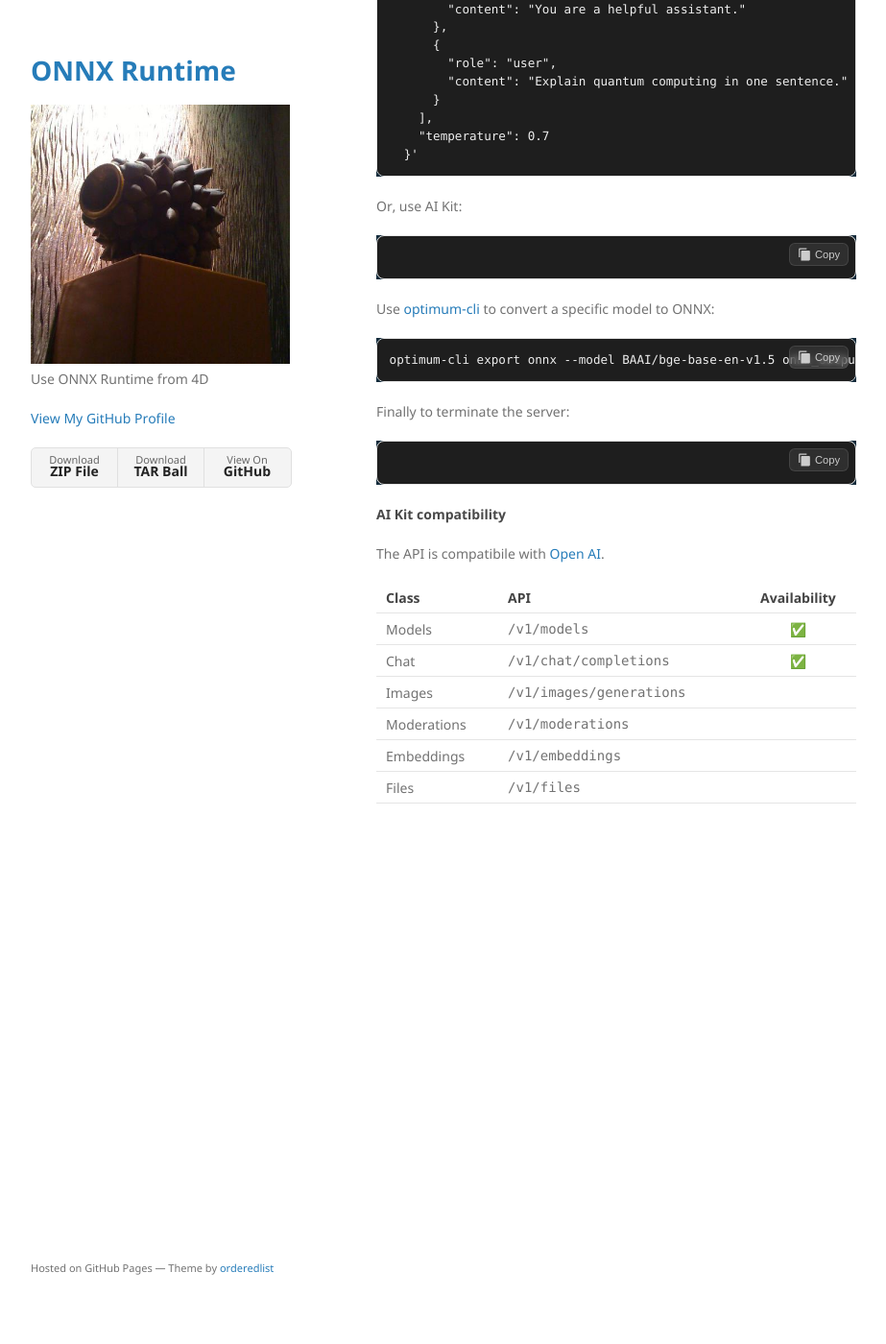
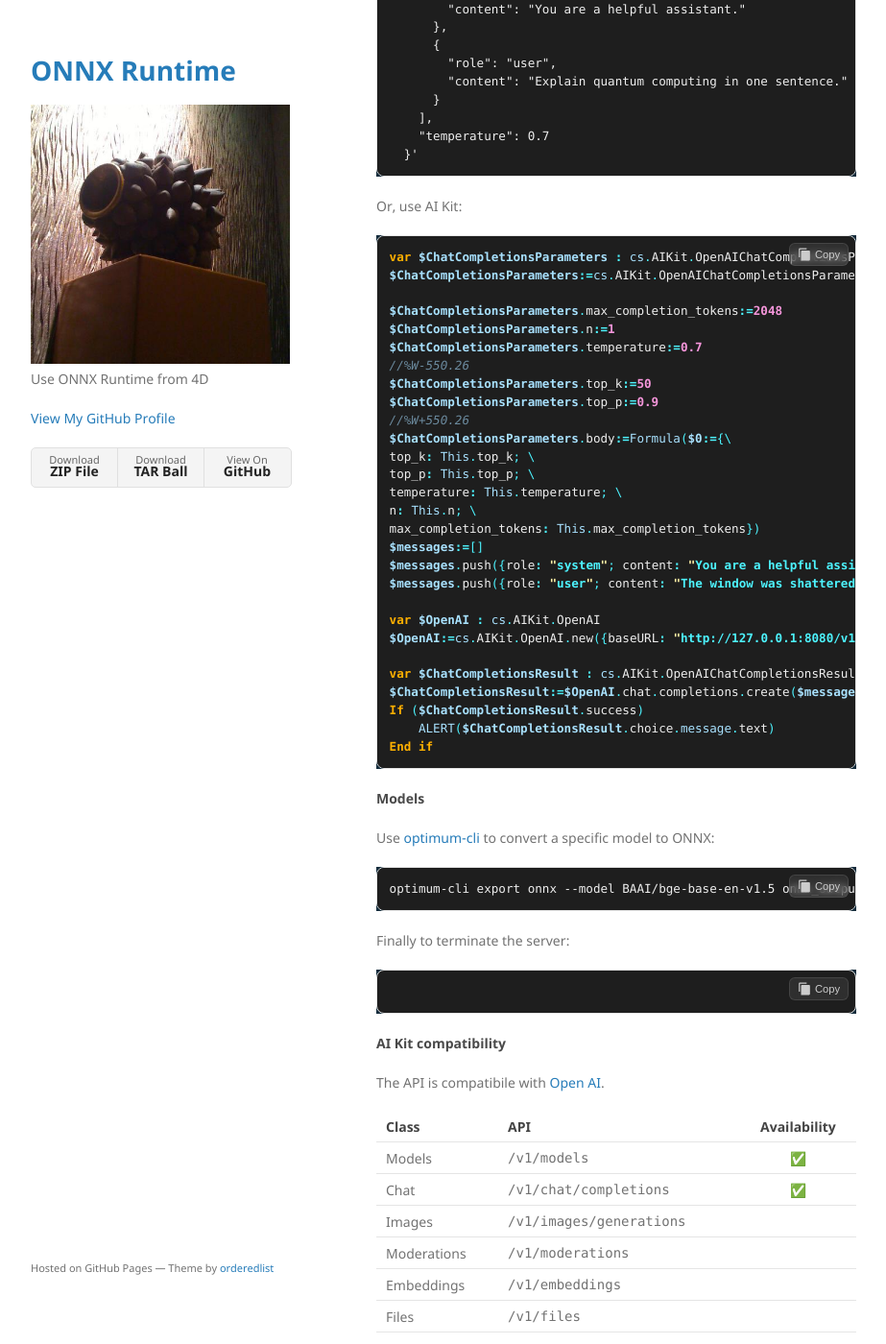
Before and after one commit to miyako/onnx-genai, a Jekyll site: the page built from index.md, in a window 1280 px wide and 1400 px high, scrolled down 674 px. Shown: the whole window at 96% size, without its empty margins (178-1101 px from the left). Built offline with Jekyll 4.4.1, drawn with Linux system fonts in a browser that asks for light colours; before the commit the page ends 1581 px from its top, so only the background shows below that.

Commit message:
Update index.md

````diff
--- a/index.md
+++ b/index.md
@@ -50,8 +50,37 @@
 Or, use AI Kit:
 
 ```4d
+var $ChatCompletionsParameters : cs.AIKit.OpenAIChatCompletionsParameters
+$ChatCompletionsParameters:=cs.AIKit.OpenAIChatCompletionsParameters.new({model: ""})
 
+$ChatCompletionsParameters.max_completion_tokens:=2048
+$ChatCompletionsParameters.n:=1
+$ChatCompletionsParameters.temperature:=0.7
+//%W-550.26
+$ChatCompletionsParameters.top_k:=50
+$ChatCompletionsParameters.top_p:=0.9
+//%W+550.26
+$ChatCompletionsParameters.body:=Formula($0:={\
+top_k: This.top_k; \
+top_p: This.top_p; \
+temperature: This.temperature; \
+n: This.n; \
+max_completion_tokens: This.max_completion_tokens})
+$messages:=[]
+$messages.push({role: "system"; content: "You are a helpful assistant."})
+$messages.push({role: "user"; content: "The window was shattered. Inside the room were 3 cats, a piano, 1 million dollars, a baseball bat, a bar of soap. What happened?"})
+
+var $OpenAI : cs.AIKit.OpenAI
+$OpenAI:=cs.AIKit.OpenAI.new({baseURL: "http://127.0.0.1:8080/v1"})
+
+var $ChatCompletionsResult : cs.AIKit.OpenAIChatCompletionsResult
+$ChatCompletionsResult:=$OpenAI.chat.completions.create($messages; $ChatCompletionsParameters)
+If ($ChatCompletionsResult.success)
+    ALERT($ChatCompletionsResult.choice.message.text)
+End if
 ```
+
+#### Models
 
 Use [optimum-cli](https://github.com/huggingface/optimum) to convert a specific model to ONNX:
 
````
